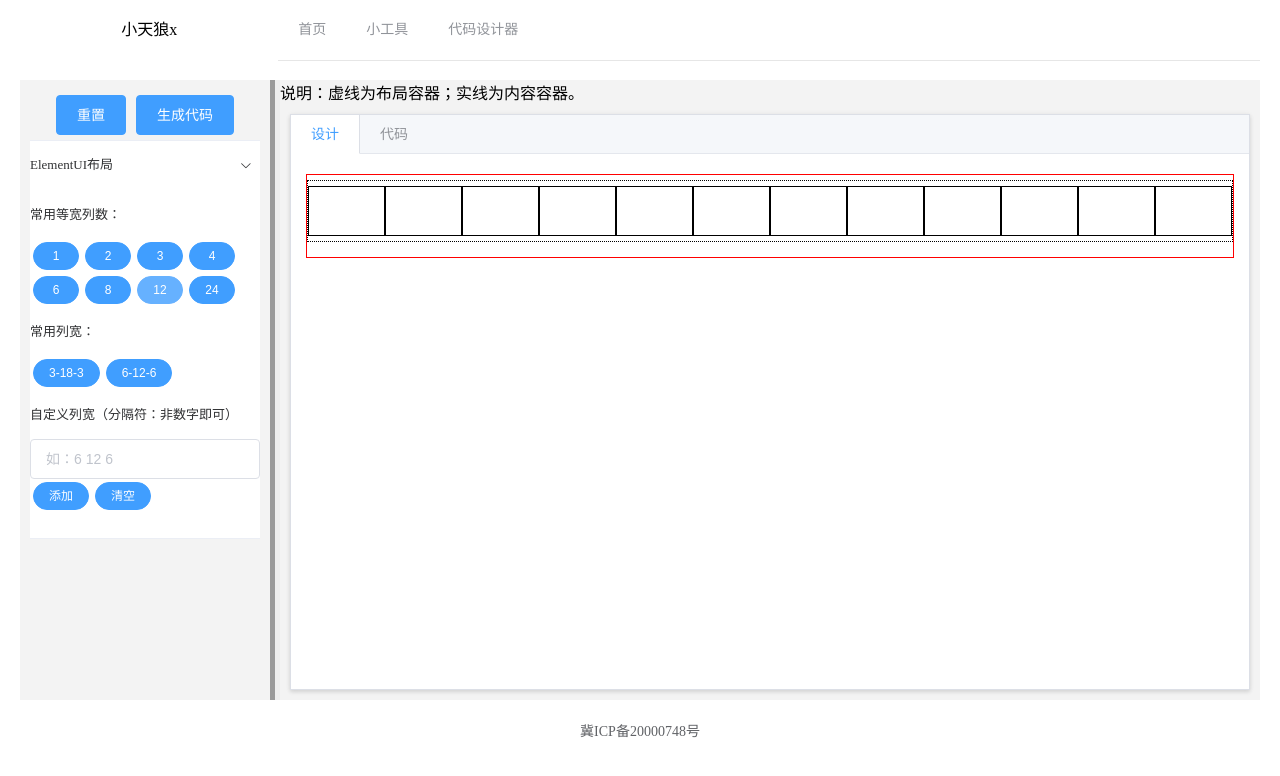
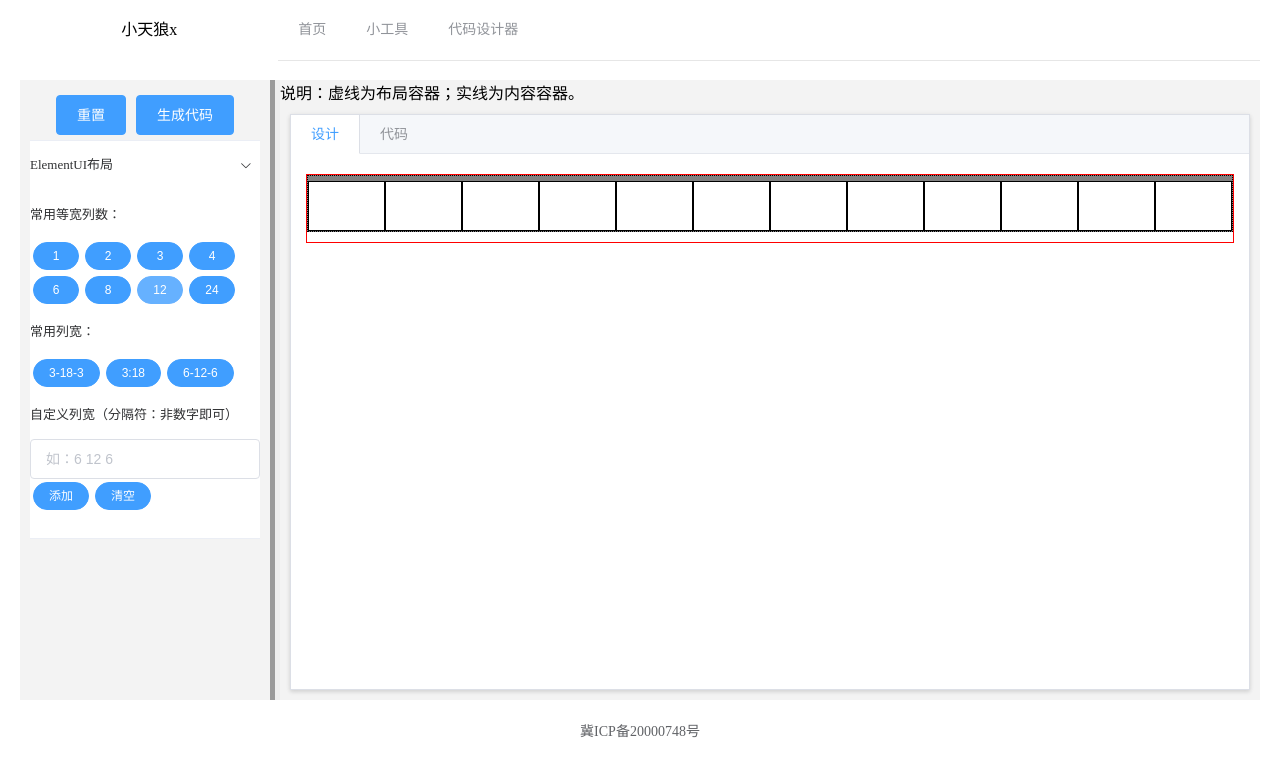
Before and after one commit to xingkexin/xkx-tools-front, a Vue app: page /#/designer in a window 1280 px wide. Both pictures are taken after a click on the button "12". Shown: the top 776 px of the page. Built offline with nearby package versions, Linux system fonts and the light colour scheme.

Commit message:
代码设计器：支持offset属性

```diff
--- a/src/views/designer/components/Element.vue
+++ b/src/views/designer/components/Element.vue
@@ -2,7 +2,7 @@
     <el-row class="layout-container" :class="{active: obj.active}" v-if="'row' == obj.name">
       <xkx-element v-for="(child, index) in obj.children" :path="path + '-' + index" :obj="child" :key="index" @click="clickEvent"></xkx-element>
     </el-row>
-    <el-col class="content-container select" :class="{active: obj.active}" :span="obj.span" v-else-if="'col' == obj.name" @click.self.native="clickHandler(obj.children)">
+    <el-col class="content-container select" :class="{active: obj.active}" :span="obj.span" :offset="obj.offset" v-else-if="'col' == obj.name" @click.self.native="clickHandler(obj.children)">
       <xkx-element v-for="(child, index) in obj.children" :path="path + '-' + index" :obj="child" :key="index" @click="clickEvent"></xkx-element>
     </el-col>
     <div class="content-container select" :class="{active: obj.active}" v-else @click.self="clickHandler(obj.children)">
@@ -37,19 +37,19 @@
 
 <style scoped lang="less">
   .layout-container {
-    margin: 0 0 10px;
-    // background-color: gray;
+    margin-bottom: 10px;
+    background-color: gray;
     border: 1px dotted #000;
   }
   .content-container {
-    margin: 5px 0;
+    margin-top: 5px;
     background-color: white;
     border: 1px solid #000;
     min-height: 50px;
     min-width: 10px
   }
   .select {
-    padding: 5px 0;
+    // padding: 5px 0;
   }
   .active {
     border-color: red;
--- a/src/views/designer/index.vue
+++ b/src/views/designer/index.vue
@@ -19,6 +19,7 @@
             <el-button type="primary" size="mini" round @click="addRow(1, 24)" style="width: 46px;">24</el-button>
             <p>常用列宽：</p>
             <el-button type="primary" size="mini" round @click="addRow(2, '3-18-3')">3-18-3</el-button>
+            <el-button type="primary" size="mini" round @click="addRow(2, '3:18')">3:18</el-button>
             <el-button type="primary" size="mini" round @click="addRow(2, '6-12-6')">6-12-6</el-button>
             <p>自定义列宽（分隔符：非数字即可）</p>
             <el-input v-model="customRow" placeholder="如：6 12 6"></el-input>
@@ -94,11 +95,20 @@
           }
         } else if(type == 2) {
           value = value?value:this.customRow
-          const cols = value.split(/\D/)
+          const cols = value.split(/[-\s]/)
           for(let i in cols){
-            const colspan = cols[i]
+            const offsetAndColspan = cols[i].split(':')
+            let offset = 0
+            let colspan = 1
+            if(offsetAndColspan.length == 1){
+              colspan = offsetAndColspan[0]
+            } else {
+              offset = offsetAndColspan[0]
+              colspan = offsetAndColspan[1]
+            }
             const col = {
               name: 'col',
+              offset: new Number(offset),
               span: new Number(colspan),
               active: false,
               children: []
@@ -141,9 +151,16 @@
       },
       _genCol(ele, level) {
         const blankSpace = this._genBlank(level)
-        let html = '\n'
-        html += blankSpace + '<el-col :span="' + ele.span + '">'
+        let html = ''
+        // 开始标签
+        html += '\n' + blankSpace + '<el-col'
+        // 开始标签的属性
+        html += ' :span="' + ele.span + '"'
+        if(ele.offset > 0) html += ' :offset="' + ele.offset + '"'
+        html += '>'
+        // 子标签
         html += this._genChild(ele.children, level+1)
+        // 结束标签
         html += '\n' + blankSpace + '</el-col>'
         // let html = '<el-col :span="' + ele.span + '">' + this._genChild(ele.children, level+1) + '</el-col>'
         // console.log(html)
```
